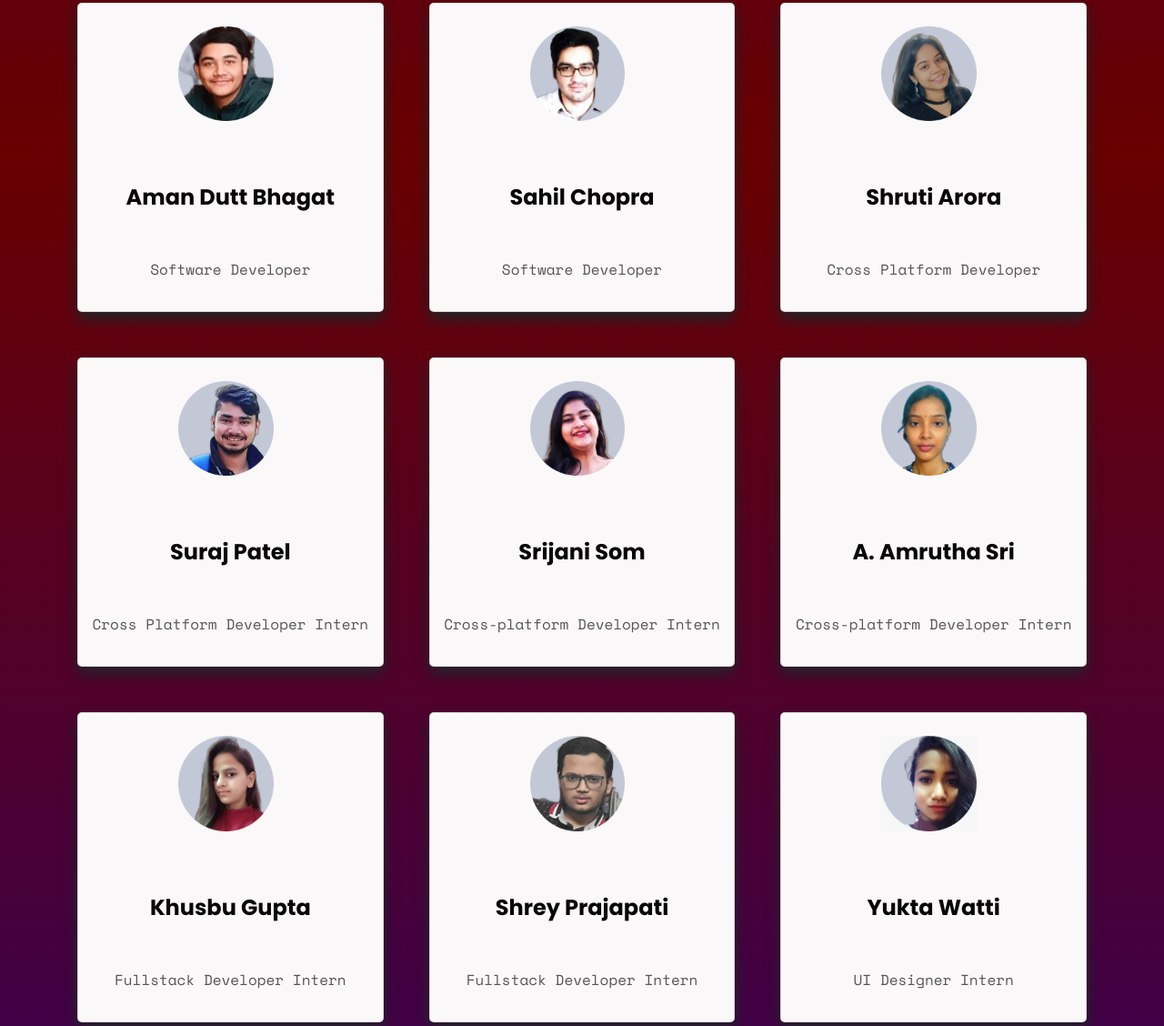
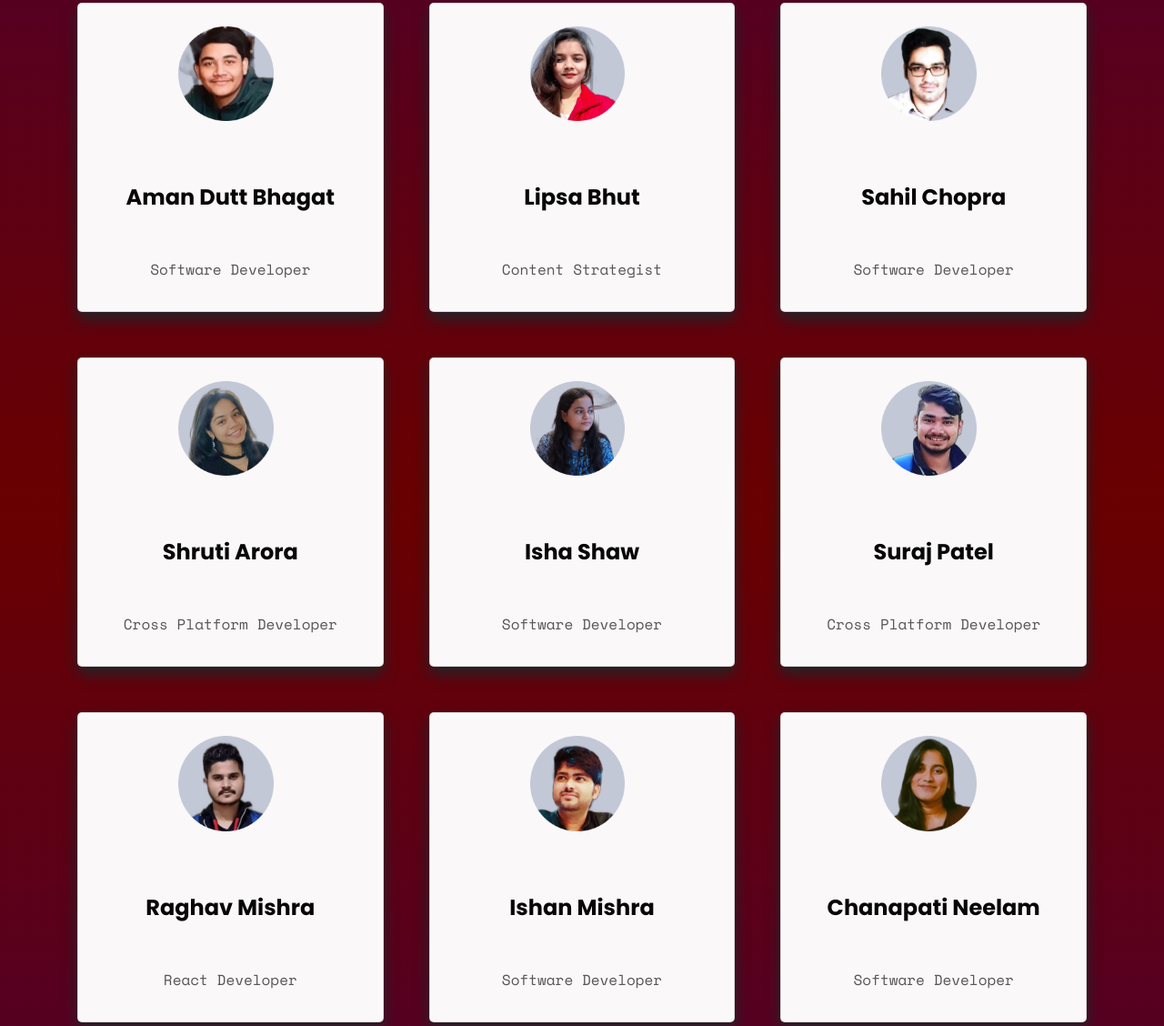
Before and after one commit to Presear-AI/team, a plain HTML site: page index.html in a window 1280 px wide. Shown: the part 1409-2537 px from the top of the page at 91% size. Drawn offline with nearby package versions, Linux system fonts and the light colour scheme.

Commit message:
Added new changes

```diff
--- a/index.html
+++ b/index.html
@@ -146,6 +146,21 @@
                         </div>
                         <div class="team-item wow fadeInUp card" data-wow-delay=".2s">
                             <div class="team-img">
+                                <img src="assets/img/lipsa.png" alt="">
+                                <ul class="social-links">
+
+                                    <!-- <li><a href="https://www.twitter.com/Rishav_CH01"><i class="lni lni-twitter-filled"></i></a></li> -->
+                                    <li><a href="https://www.linkedin.com/in/lipsabhut/"><i
+                                                class="lni lni-linkedin"></i></a></li>
+                                </ul>
+                            </div>
+                            <div class="team-info">
+                                <h4>Lipsa Bhut</h4>
+                                <p>Content Strategist</p>
+                            </div>
+                        </div>
+                        <div class="team-item wow fadeInUp card" data-wow-delay=".2s">
+                            <div class="team-img">
                                 <img src="assets/img/sahil.png" alt="">
                                 <ul class="social-links">
                                     <li><a href="https://github.com/sash9696"><i class="lni lni-github"></i></a></li>
@@ -177,6 +192,19 @@
                         </div>
                         <div class="team-item wow fadeInUp card" data-wow-delay=".2s">
                             <div class="team-img">
+                                <img src="assets/img/isha.png" alt="">
+                                <ul class="social-links">
+                                    <li><a href="https://www.linkedin.com/in/isha-shaw-24b4501a2/"><i
+                                                class="lni lni-linkedin"></i></a></li>
+                                </ul>
+                            </div>
+                            <div class="team-info">
+                                <h4>Isha Shaw</h4>
+                                <p>Software Developer</p>
+                            </div>
+                        </div>
+                        <div class="team-item wow fadeInUp card" data-wow-delay=".2s">
+                            <div class="team-img">
                                 <img src="assets/img/suraj.png" alt="">
                                 <ul class="social-links">
 
@@ -187,7 +215,52 @@
                             </div>
                             <div class="team-info">
                                 <h4>Suraj Patel</h4>
-                                <p>Cross Platform Developer Intern</p>
+                                <p>Cross Platform Developer</p>
+                            </div>
+                        </div>
+                        <div class="team-item wow fadeInUp card" data-wow-delay=".2s">
+                            <div class="team-img">
+                                <img src="assets/img/raghav.png" alt="">
+                                <ul class="social-links">
+
+                                    <li><a href="https://www.linkedin.com/in/raghav-mishra-9125b920a/"><i
+                                                class="lni lni-linkedin"></i></a></li>
+
+                                </ul>
+                            </div>
+                            <div class="team-info">
+                                <h4>Raghav Mishra</h4>
+                                <p>React Developer</p>
+                            </div>
+                        </div>
+                        <div class="team-item wow fadeInUp card" data-wow-delay=".2s">
+                            <div class="team-img">
+                                <img src="assets/img/ishan.png" alt="">
+                                <ul class="social-links">
+
+                                    <li><a href="https://www.linkedin.com/in/ishan-mishra-00788b192"><i
+                                                class="lni lni-linkedin"></i></a></li>
+
+                                </ul>
+                            </div>
+                            <div class="team-info">
+                                <h4>Ishan Mishra</h4>
+                                <p>Software Developer</p>
+                            </div>
+                        </div>
+                        <div class="team-item wow fadeInUp card" data-wow-delay=".2s">
+                            <div class="team-img">
+                                <img src="assets/img/neelam.png" alt="">
+                                <ul class="social-links">
+
+                                    <li><a href="https://www.linkedin.com/in/neelamchanapati/"><i
+                                                class="lni lni-linkedin"></i></a></li>
+
+                                </ul>
+                            </div>
+                            <div class="team-info">
+                                <h4>Chanapati Neelam</h4>
+                                <p>Software Developer</p>
                             </div>
                         </div>
                         <div class="team-item wow fadeInUp card" data-wow-delay=".2s">
```
Also changed, not shown: assets/img/isha.png (added), assets/img/ishan.png (added), assets/img/lipsa.png (added), assets/img/neelam.png (added), assets/img/raghav.png (added).
